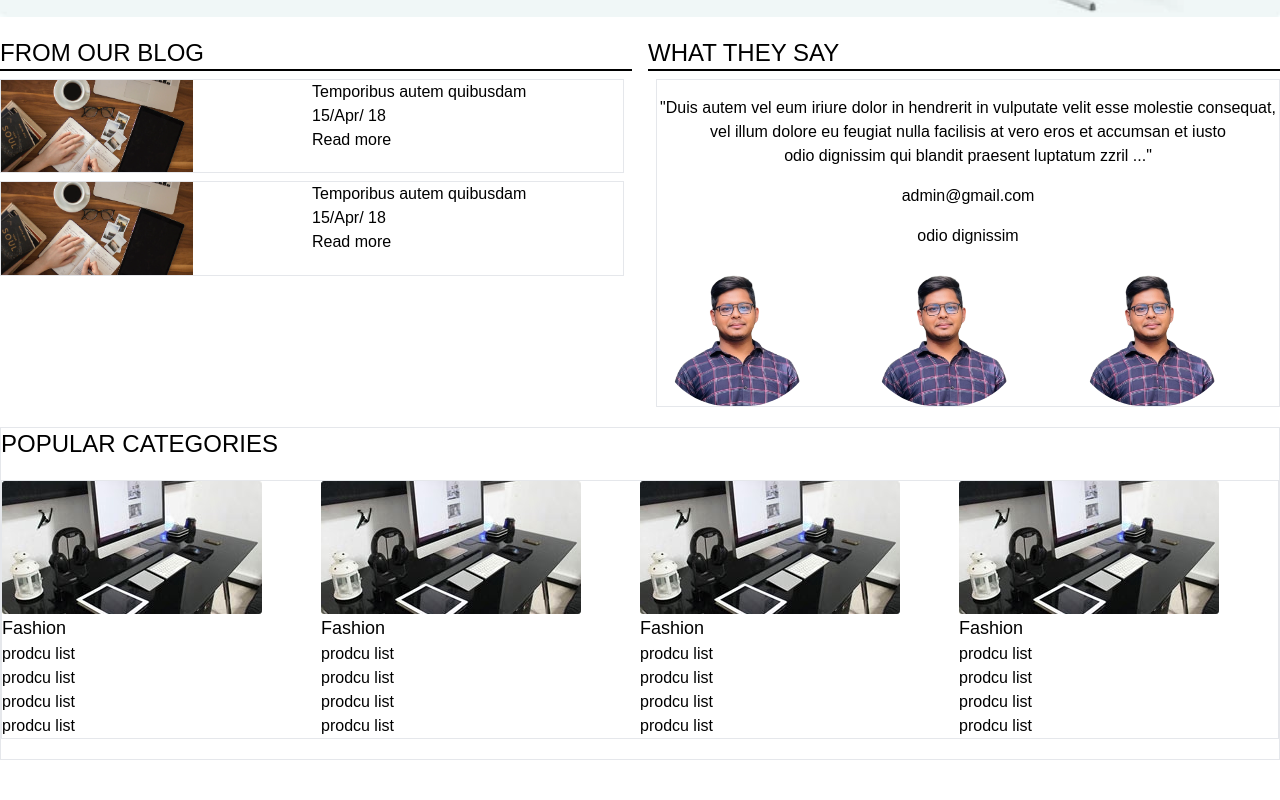
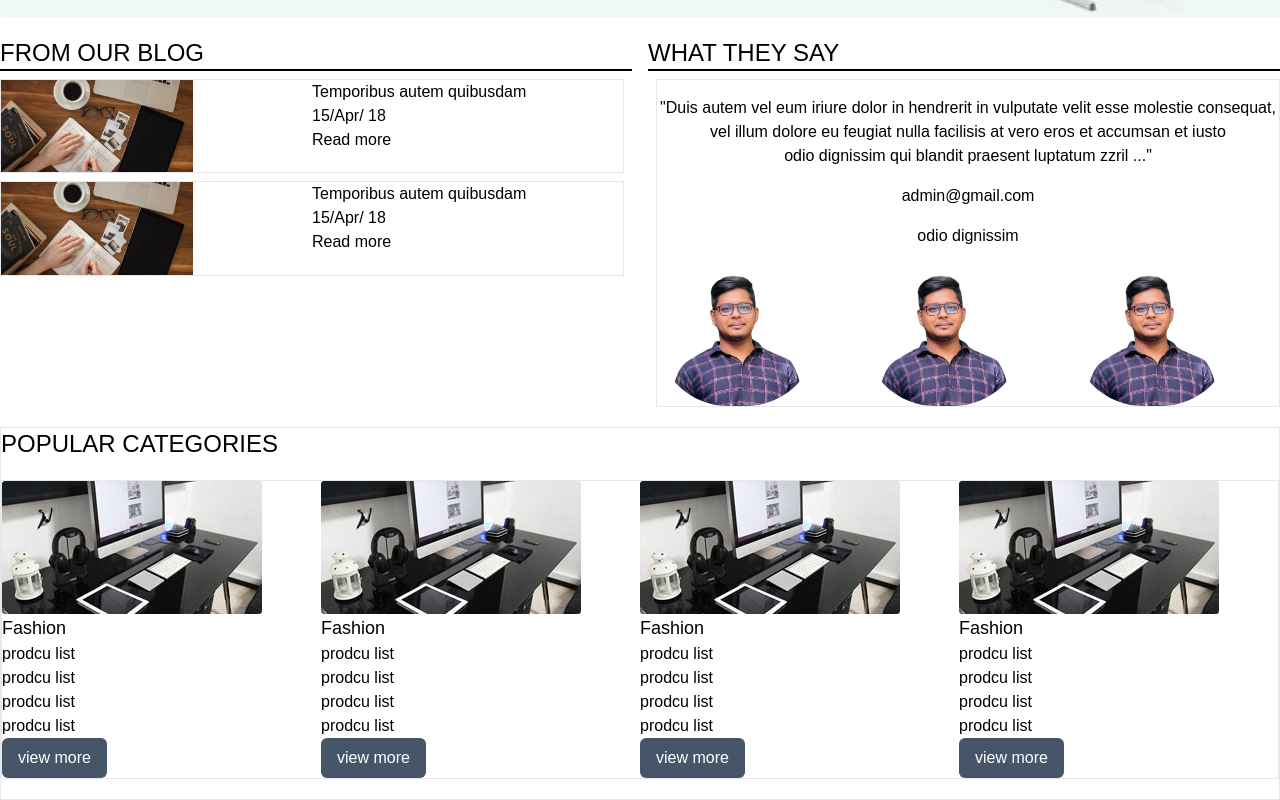
Before and after one commit to ariful5501/ecommerce_web, a website: page src/index.html in a window 1280 px wide. Shown: the part 2312-3112 px from the top of the page. Before the commit the page ends 3072 px from the top, so only its background shows below. Drawn offline with nearby package versions, Linux system fonts and the light colour scheme.

Commit message:
button add

```diff
--- a/src/index.html
+++ b/src/index.html
@@ -298,6 +298,9 @@
                         <div>prodcu list</div>
                         <div>prodcu list</div>
                         <div>prodcu list</div>
+                        <button class="bg-slate-600 text-white py-2 px-4 rounded-md">
+                            view more
+                        </button>
                     </div>
                     <div>
                         <img src="./accets/1_6e84378e-7f21-48ad-97c3-d6814c883420_large.avif" alt="p4" srcset=""
@@ -307,6 +310,9 @@
                         <div>prodcu list</div>
                         <div>prodcu list</div>
                         <div>prodcu list</div>
+                        <button class="bg-slate-600 text-white py-2 px-4 rounded-md">
+                            view more
+                        </button>
                     </div>
                     <div>
                         <img src="./accets/1_6e84378e-7f21-48ad-97c3-d6814c883420_large.avif" alt="p4" srcset=""
@@ -316,6 +322,9 @@
                         <div>prodcu list</div>
                         <div>prodcu list</div>
                         <div>prodcu list</div>
+                        <button class="bg-slate-600 text-white py-2 px-4 rounded-md">
+                            view more
+                        </button>
                     </div>
                     <div>
                         <img src="./accets/1_6e84378e-7f21-48ad-97c3-d6814c883420_large.avif" alt="p4" srcset=""
@@ -325,6 +334,9 @@
                         <div>prodcu list</div>
                         <div>prodcu list</div>
                         <div>prodcu list</div>
+                        <button class="bg-slate-600 text-white py-2 px-4 rounded-md">
+                            view more
+                        </button>
                     </div>
 
                 </div>
```
